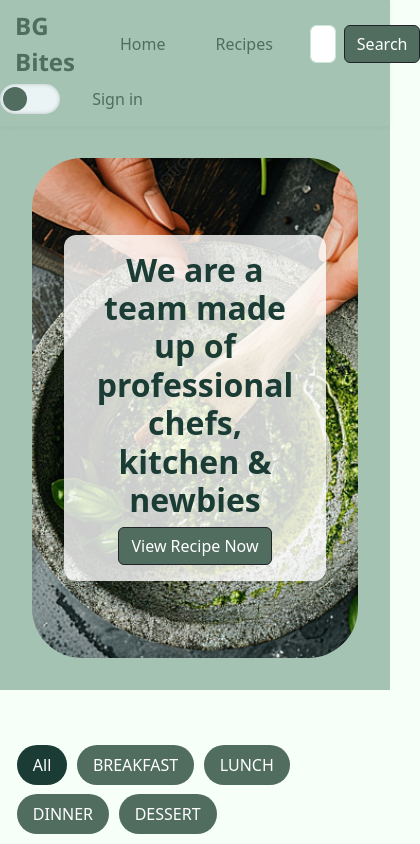
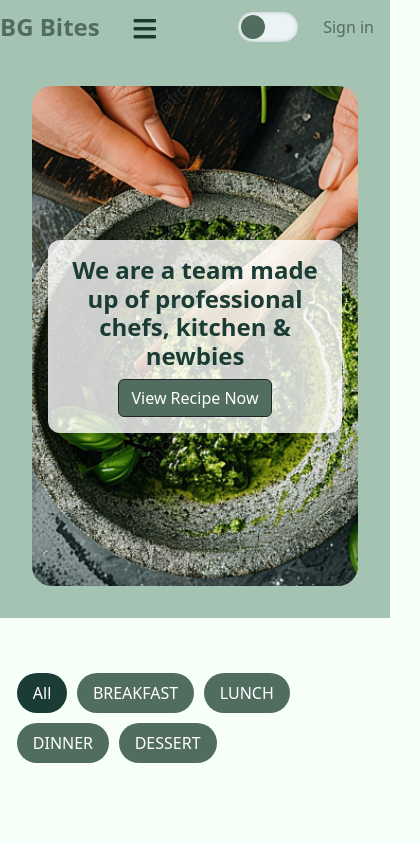
Before and after one commit to jaklin99/BgBites, a React (Create React App) app in the folder frontend/: page / in a window 390 px wide. Shown: the top 844 px of the page, 420 px wide, since content can reach past the window. Built offline with nearby package versions, Linux system fonts and the light colour scheme.

Commit message:
changed navbar with new design

```diff
--- a/frontend/src/App.css
+++ b/frontend/src/App.css
@@ -20,36 +20,39 @@ body {
 }
 
 /* Navbar */
+/* NAVBAR CONTAINER */
 .navbar {
-  background-color: var(--secondary-color);
   display: flex;
   justify-content: space-between;
   align-items: center;
-  padding: 1rem 2rem;
-  font-size: 1rem;
+  background-color: var(--secondary-color);
+  padding: 0.8rem 2rem;
   position: sticky;
   top: 0;
   z-index: 1000;
-  box-shadow: 0 1px 6px rgba(0, 0, 0, 0.05);
 }
 
+/* LEFT SIDE */
 .navbar-left {
   display: flex;
   align-items: center;
   gap: 2rem;
 }
 
-.navbar-logo {
+/* LOGO */
+.navbar-logo a {
   font-size: 1.5rem;
   font-weight: 600;
-  font-family: "Segoe UI", sans-serif;
+  text-decoration: none;
   color: var(--primary-color);
-  padding-left: 15px;
-  cursor: pointer;
+  display: flex;
+  align-items: center;
 }
 
+/* NAV LINKS */
 .navbar-links {
   display: flex;
+  align-items: center;
   gap: 1.5rem;
 }
 
@@ -63,54 +66,85 @@ body {
   color: var(--primary-color);
 }
 
+/* SEARCH */
+.search-form {
+  display: flex;
+  align-items: center;
+  gap: 0.5rem;
+}
+
+.search-form input {
+  border-radius: 8px;
+  border: 1px solid #ccc;
+  padding: 6px 10px;
+}
+
+.nav-search {
+  border-radius: 8px;
+  padding: 6px 12px;
+}
+
+/* RIGHT SIDE */
 .navbar-right {
   display: flex;
   align-items: center;
-  gap: 1.2rem;
+  gap: 1rem;
 }
 
-.navbar-search {
-  display: flex;
-  align-items: center;
-  border: 1px solid var(--accent-color);
-  border-radius: 999px;
-  padding: 0.4rem 1rem;
-  background-color: var(--card-bg);
+/* SIGN IN BUTTON */
+.btn-signup {
+  padding: 0.45rem 1rem;
+  border-radius: 20px;
+  text-decoration: none;
+  font-weight: 500;
 }
 
-.navbar-search input {
-  border: none;
-  outline: none;
-  padding: 0.4rem;
-  width: 120px;
-  background-color: transparent;
-  color: var(--text-color);
-}
-
-.search-icon {
-  margin-right: 0.5rem;
+.btn-signup:hover {
   color: var(--primary-color);
 }
 
-.nav-auth-link {
-  text-decoration: none;
-  color: var(--text-color);
-  font-weight: 500;
+/* HAMBURGER MENU */
+.menu-icon {
+  display: none;
+  font-size: 1.6rem;
+  cursor: pointer;
 }
 
-.btn-signup {
-  background-color: var(--primary-color);
-  color: white;
-  padding: 0.5rem 1rem;
-  border-radius: 999px;
-  text-decoration: none;
-  font-weight: 500;
-  transition: background-color 0.3s ease;
-}
+/* -------------------- */
+/* MOBILE RESPONSIVE */
+/* -------------------- */
 
-.btn-signup:hover {
-  background-color: var(--accent-color);
-  color: var(--text-color);
+@media (max-width: 900px) {
+
+  .menu-icon {
+    display: block;
+  }
+
+  .navbar-links {
+    position: absolute;
+    top: 70px;
+    left: 0;
+    width: 100%;
+    background: var(--secondary-color);
+    flex-direction: column;
+    align-items: center;
+    padding: 1.5rem 0;
+    gap: 1.2rem;
+
+    display: none;
+  }
+
+  .navbar-links.active {
+    display: flex;
+  }
+
+  .search-form {
+    flex-direction: column;
+  }
+
+  .navbar-right {
+    gap: 0.6rem;
+  }
 }
 
 /* Hero Section */
@@ -146,7 +180,38 @@ body {
 .hero-text h1 {
   font-size: 2rem;
   font-weight: bold;
-  color: var(-- --text-color);
+  color: var(--text-color);
+}
+/* HERO RESPONSIVENESS */
+/* Tablet */
+@media (max-width: 900px) {
+  .hero-section {
+    min-height: 420px;
+    padding: 1.5rem;
+    border-radius: 30px;
+  }
+
+  .hero-text h1 {
+    font-size: 1.8rem;
+  }
+}
+
+/* Mobile */
+@media (max-width: 600px) {
+  .hero-section {
+    min-height: 320px;
+    padding: 1rem;
+    border-radius: 20px;
+    background-position: center 30%;
+  }
+
+  .hero-text {
+    padding: 1rem 1.2rem;
+  }
+
+  .hero-text h1 {
+    font-size: 1.5rem;
+  }
 }
 
 /* Cards Section */
--- a/frontend/src/components/Navbar.js
+++ b/frontend/src/components/Navbar.js
@@ -1,21 +1,24 @@
 import React, { useEffect, useState } from "react";
 import { Link, useLocation } from "react-router-dom";
-import ThemeToggle from "./ThemeToggle"; // adjust path as needed
+import ThemeToggle from "./ThemeToggle";
 import "../App.css";
 import { Form, FormControl, Button } from "react-bootstrap";
+import { FaBars, FaTimes } from "react-icons/fa";
 
 const Navbar = () => {
   const location = useLocation();
   const isAdmin = location.pathname.startsWith("/admin");
 
   const [theme, setTheme] = useState("light");
+  const [menuOpen, setMenuOpen] = useState(false);
 
   useEffect(() => {
     const stored = localStorage.getItem("theme");
     const prefersDark = window.matchMedia(
-      "(prefers-color-scheme: dark)"
+      "(prefers-color-scheme: dark)",
     ).matches;
     const initialTheme = stored || (prefersDark ? "dark" : "light");
+
     setTheme(initialTheme);
     document.body.className = initialTheme;
   }, []);
@@ -26,27 +29,40 @@ const Navbar = () => {
     localStorage.setItem("theme", newTheme);
     document.body.className = newTheme;
   };
+
+  const toggleMenu = () => {
+    setMenuOpen(!menuOpen);
+  };
+
   return (
     <nav className="navbar">
       <div className="navbar-left">
-        <div className="navbar-logo">BG Bites</div>
-        <div className="navbar-links">
+        <div className="navbar-logo">
+          <Link to="/">BG Bites</Link>
+        </div>
+
+        {/* Hamburger */}
+        <div className="menu-icon" onClick={toggleMenu}>
+          {menuOpen ? <FaTimes /> : <FaBars />}
+        </div>
+
+        <div className={`navbar-links ${menuOpen ? "active" : ""}`}>
           {!isAdmin ? (
             <>
-              <Link to="/" className="btn btn-signup">
+              <Link to="/" onClick={() => setMenuOpen(false)}>
                 Home
               </Link>
-              <Link to="/recipes" className="btn btn-signup">
+              <Link to="/recipes" onClick={() => setMenuOpen(false)}>
                 Recipes
               </Link>
+
               <Form className="d-flex search-form">
                 <FormControl
                   type="search"
                   placeholder="Search recipes"
                   className="me-2"
-                  aria-label="Search"
                 />
-                <Button variant="dark" className="search-btn">
+                <Button variant="dark" className="nav-search">
                   Search
                 </Button>
               </Form>
@@ -67,7 +83,7 @@ const Navbar = () => {
       {!isAdmin && (
         <div className="navbar-right">
           <ThemeToggle theme={theme} toggleTheme={toggleTheme} />
-          <Link to="/signin" className="btn btn-signup">
+          <Link to="/signin" className="btn-signup">
             Sign in
           </Link>
         </div>
```
